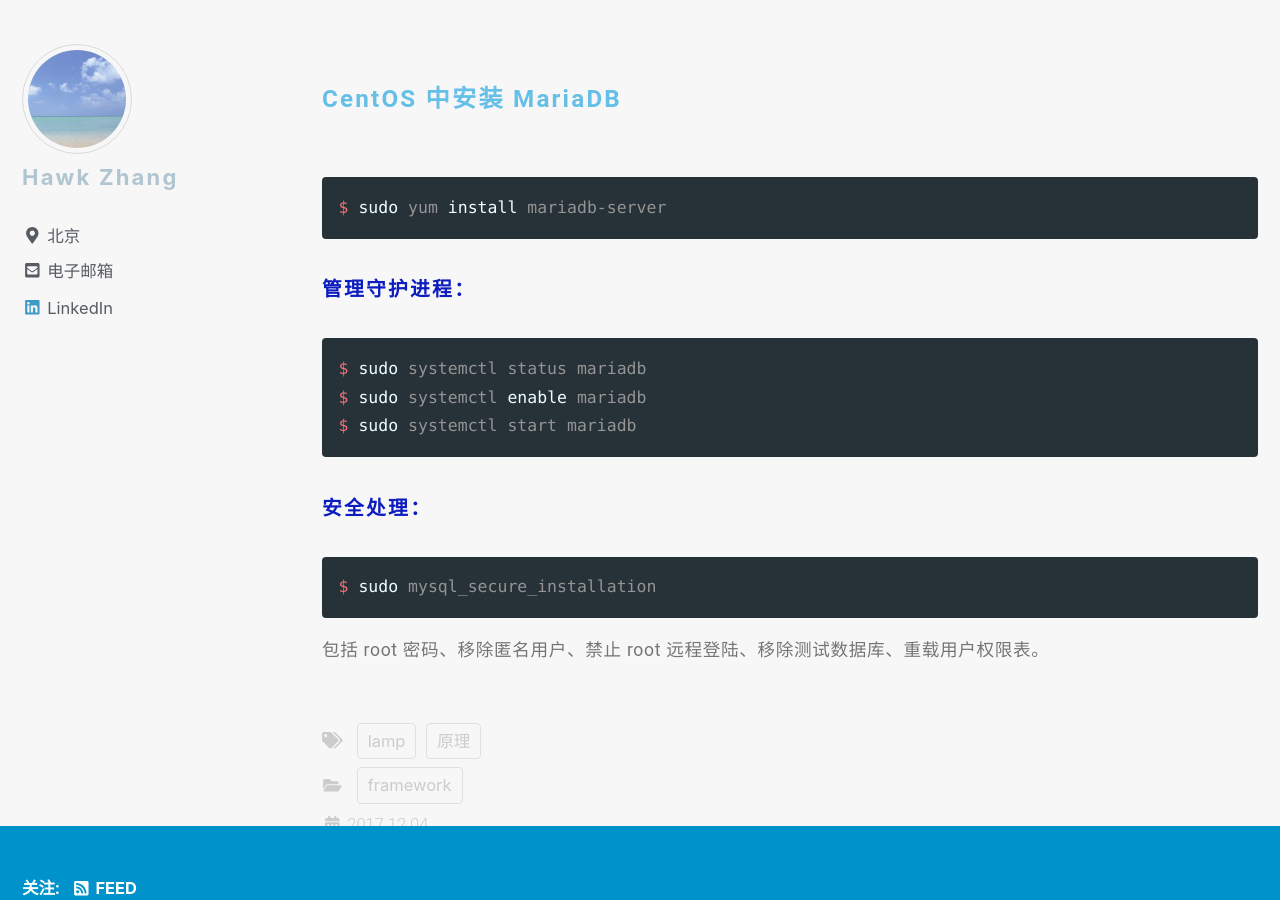
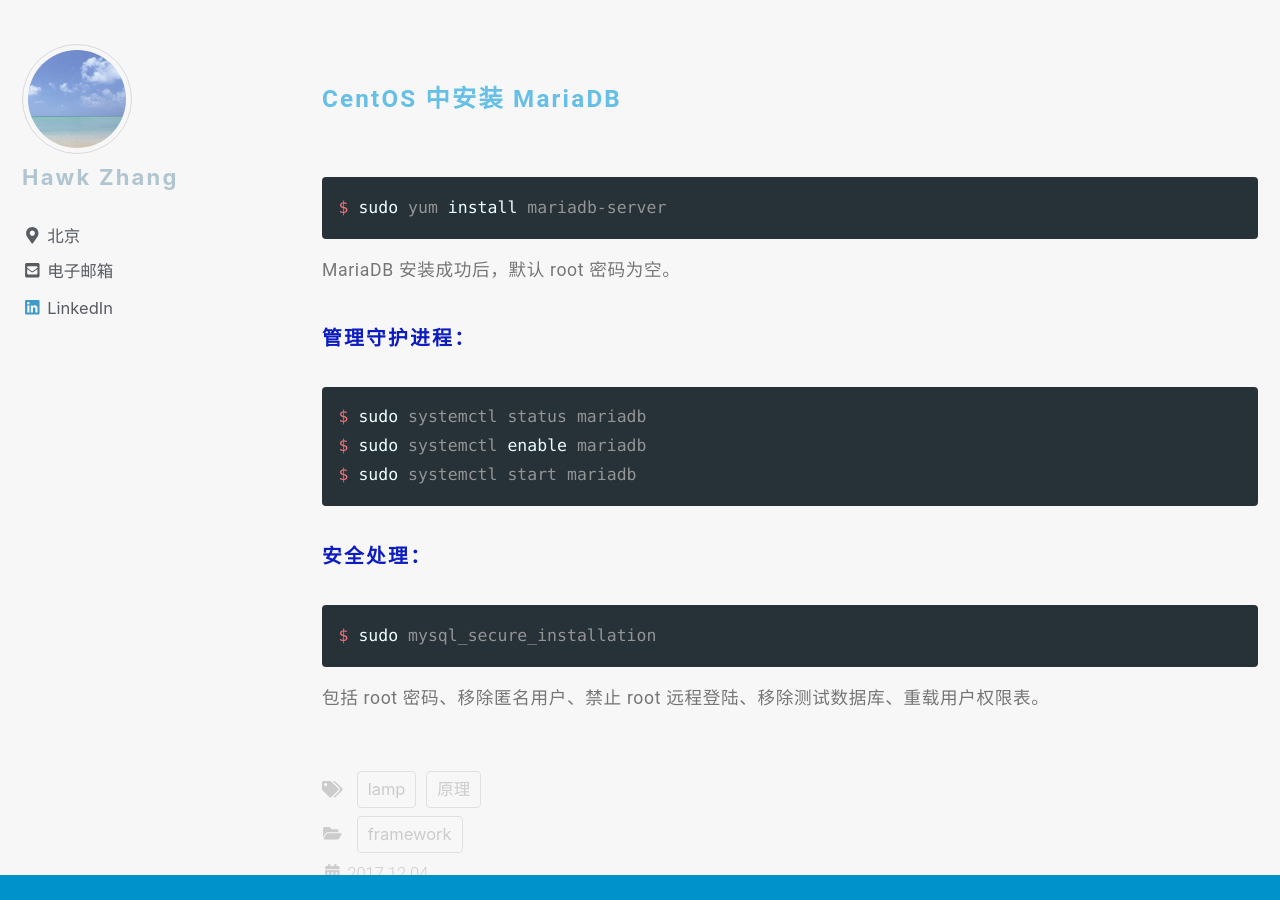
Before and after one commit to narru888/linotes_note, a Jekyll site: the page built from _posts/framework/2017-12-04-lamp_intro.md, in a window 1280 px wide and 900 px high, scrolled down 19228 px. Built offline with Jekyll 4.4.1, drawn with Linux system fonts in a browser that asks for light colours; nearby versions of some CDN libraries; a script that is not in the unit is left out.

Commit message:
update on 2018-10-07 16:00:01 CST

````diff
--- a/_posts/framework/2017-12-04-lamp_intro.md
+++ b/_posts/framework/2017-12-04-lamp_intro.md
@@ -623,6 +623,7 @@
 $ sudo yum install mariadb-server
 ```
 
+MariaDB 安装成功后，默认 root 密码为空。
 
 ##### 管理守护进程：
 
````
